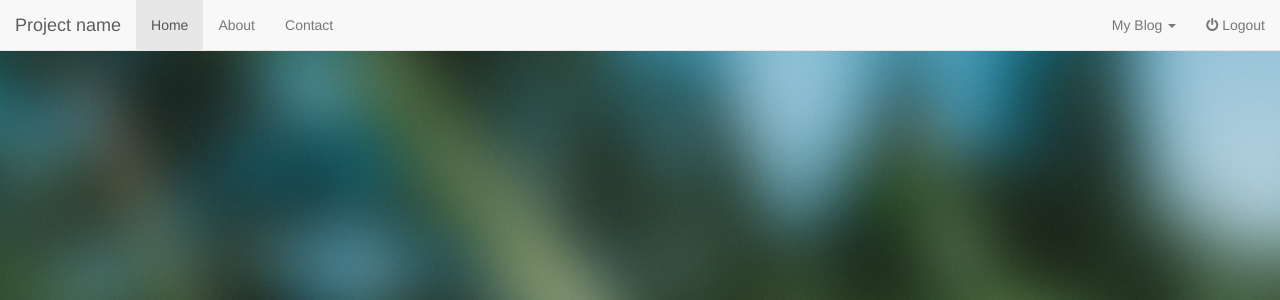
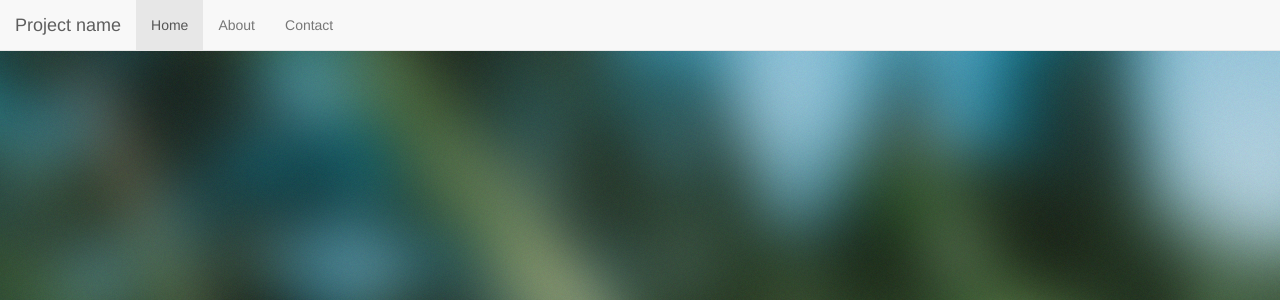
Before and after one commit to depado/MarkDownBlog, a Flask app: template app/templates/blog_base.html in a window 1280 px wide. Shown: the top 300 px of the page. Run offline with Flask 2, Linux system fonts and the light colour scheme; the template is opened without the code that fills it, so the values that code supplies are empty; parts of the project's set-up code (start-up, migrations or seed data) failed here and were passed over; some libraries are stand-ins or nearby versions.

Commit message:
Fixing stuff

```diff
--- a/app/modules/blog.py
+++ b/app/modules/blog.py
@@ -1,6 +1,7 @@
 # -*- coding: utf-8 -*-
 
 from flask import Blueprint, render_template
+from flask_login import current_user
 from jinja2 import utils
 
 from app.models import User
@@ -17,7 +18,7 @@ def index(user_slug):
     # Compare if logged_user has the login and return admin page otherwise blog entries
     blog_user = requested_blog_user(user_slug)
     if blog_user:
-        return render_template("blog_index.html")
+        return render_template("blog_index.html", user=current_user)
         #"{} blog there ({})<br />Blog Title : {}".format(blog_user.username, user_slug, blog_user.blog_title)
     else:
         return "{} blog not found".format(utils.escape(user_slug))
--- a/app/templates/blog_menu.html
+++ b/app/templates/blog_menu.html
@@ -16,6 +16,7 @@
                 <li><a href="#">About</a></li>
                 <li><a href="#">Contact</a></li>
             </ul>
+            {% if user.is_authenticated() %}
             <ul class="nav navbar-nav navbar-right">
                 <li class="dropdown">
                     <a href="#" class="dropdown-toggle" data-toggle="dropdown" role="button" aria-expanded="false">My Blog
@@ -29,6 +30,7 @@
                 </li>
                 <li><a href="{{ url_for('logout') }}"><i class="fa fa-power-off"></i> Logout</a></li>
             </ul>
+            {% endif %}
         </div>
         <!--/.nav-collapse -->
     </div>
```
